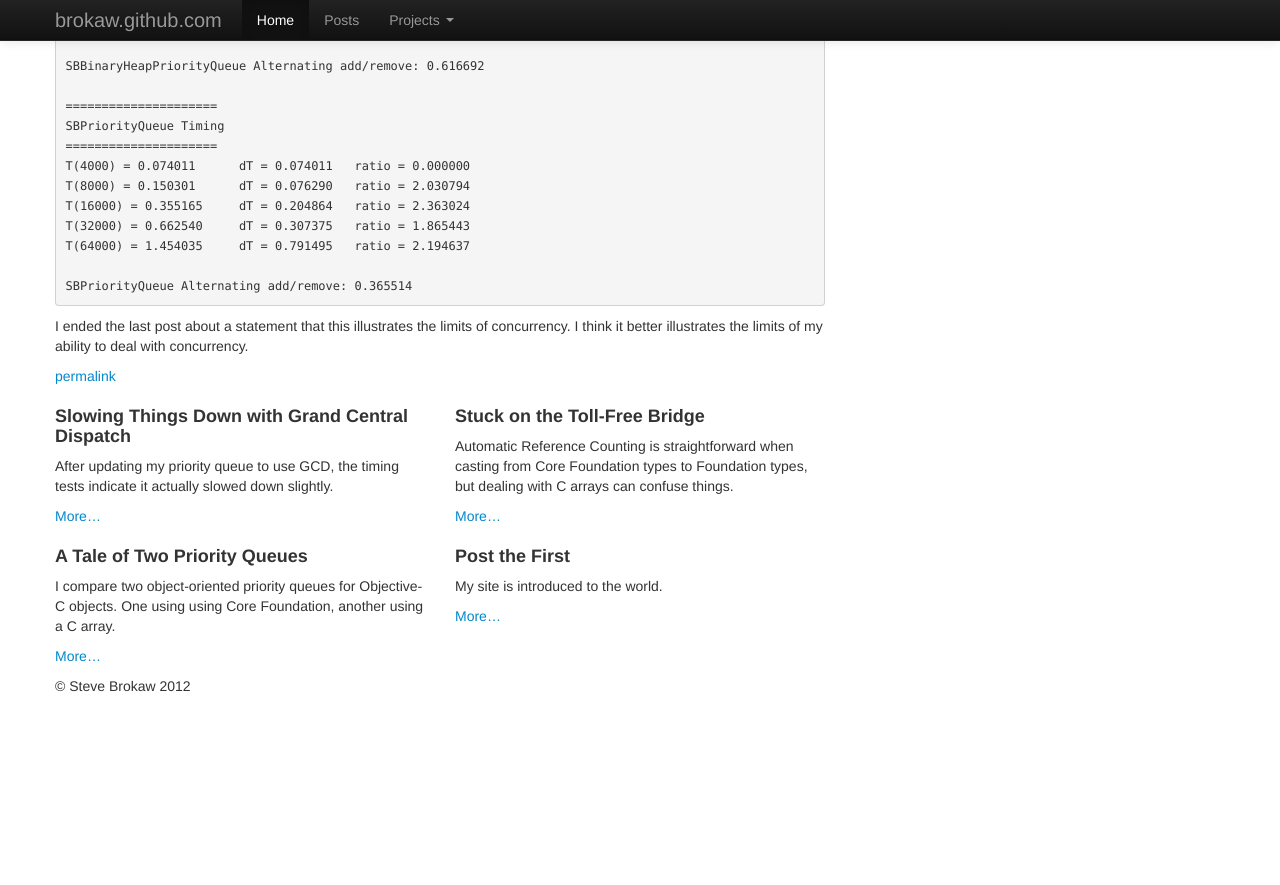
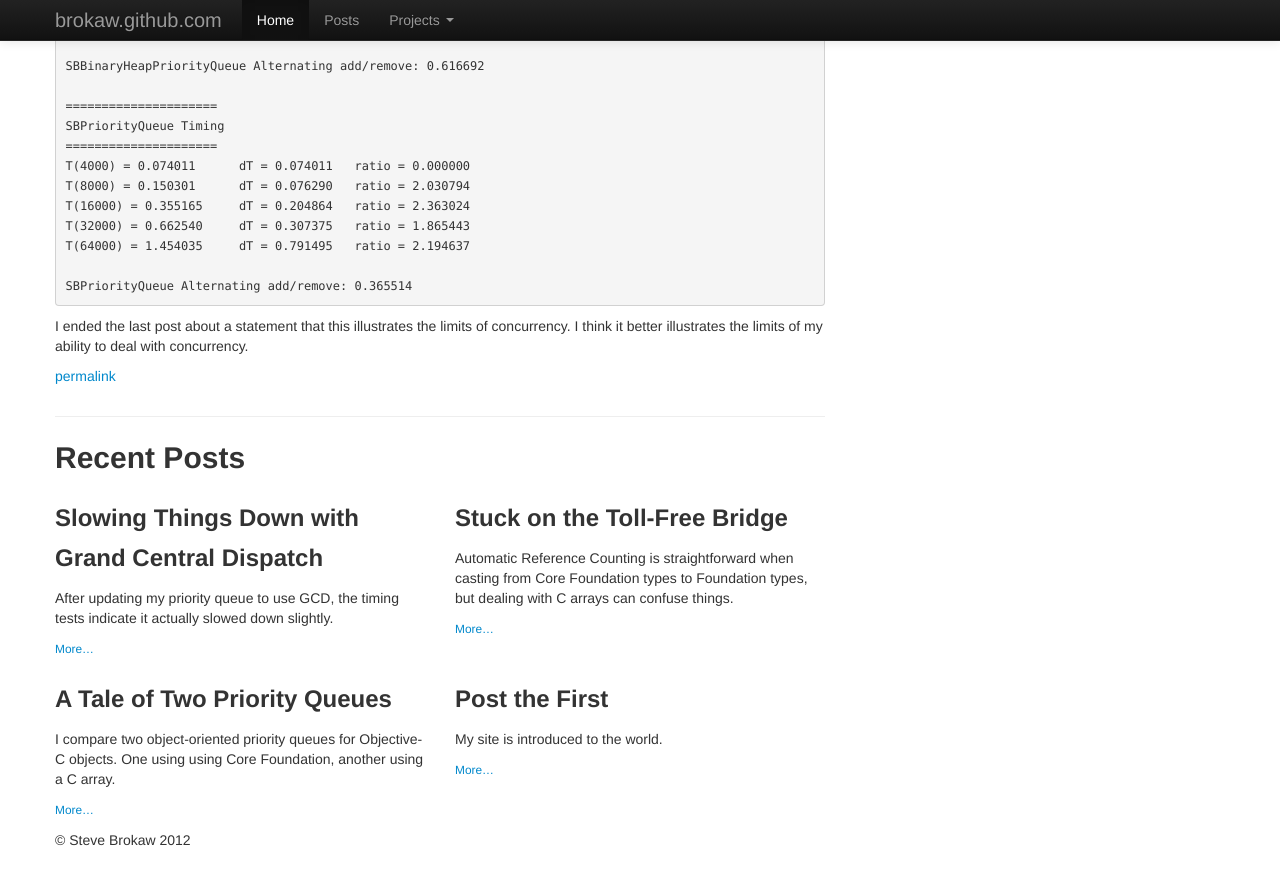
Before and after one commit to brokaw/brokaw.github.com, a Jekyll site: the page built from index.markdown, in a window 1280 px wide and 900 px high, scrolled down 1582 px. Shown: the top 885 px of the window. Built offline with Jekyll 4.4.1, drawn with Linux system fonts in a browser that asks for light colours; nearby versions of some CDN libraries; before the commit the page ends 2328 px from its top, so only the background shows below that.

Commit message:
Added hr and title for recent posts section.

```diff
--- a/index.markdown
+++ b/index.markdown
@@ -9,14 +9,20 @@ description: The front page.
 {{ recent_post.content }}
 <p><a href="{{recent_post.url}}">permalink</a></p>
 <div class="row">
+<div class="span8">
+<hr />
+<h2>Recent Posts</h2>
+</div>
+</div>
+<div class="row">
 {% for post in site.posts limit:2 offset:1 %}
-<div class="span4"><h4>{{ post.title }}</h4><p>{{ post.description }}</p>
-<p><a href="{{ post.url }}">More…</a></p></div>
+<div class="span4"><h3>{{ post.title }}</h3><p>{{ post.description }}</p>
+<p><a href="{{ post.url }}"><small>More…</small></a></p></div>
 {% endfor %}
 </div>
 <div class="row">
 {% for post in site.posts limit:2 offset:3 %}
-<div class="span4"><h4>{{ post.title }}</h4><p>{{ post.description }}</p>
-<p><a href="{{ post.url }}">More…</a></p></div>
+<div class="span4"><h3>{{ post.title }}</h3><p>{{ post.description }}</p>
+<p><a href="{{ post.url }}"><small>More…</small></a></p></div>
 {% endfor %}
 </div>
```
